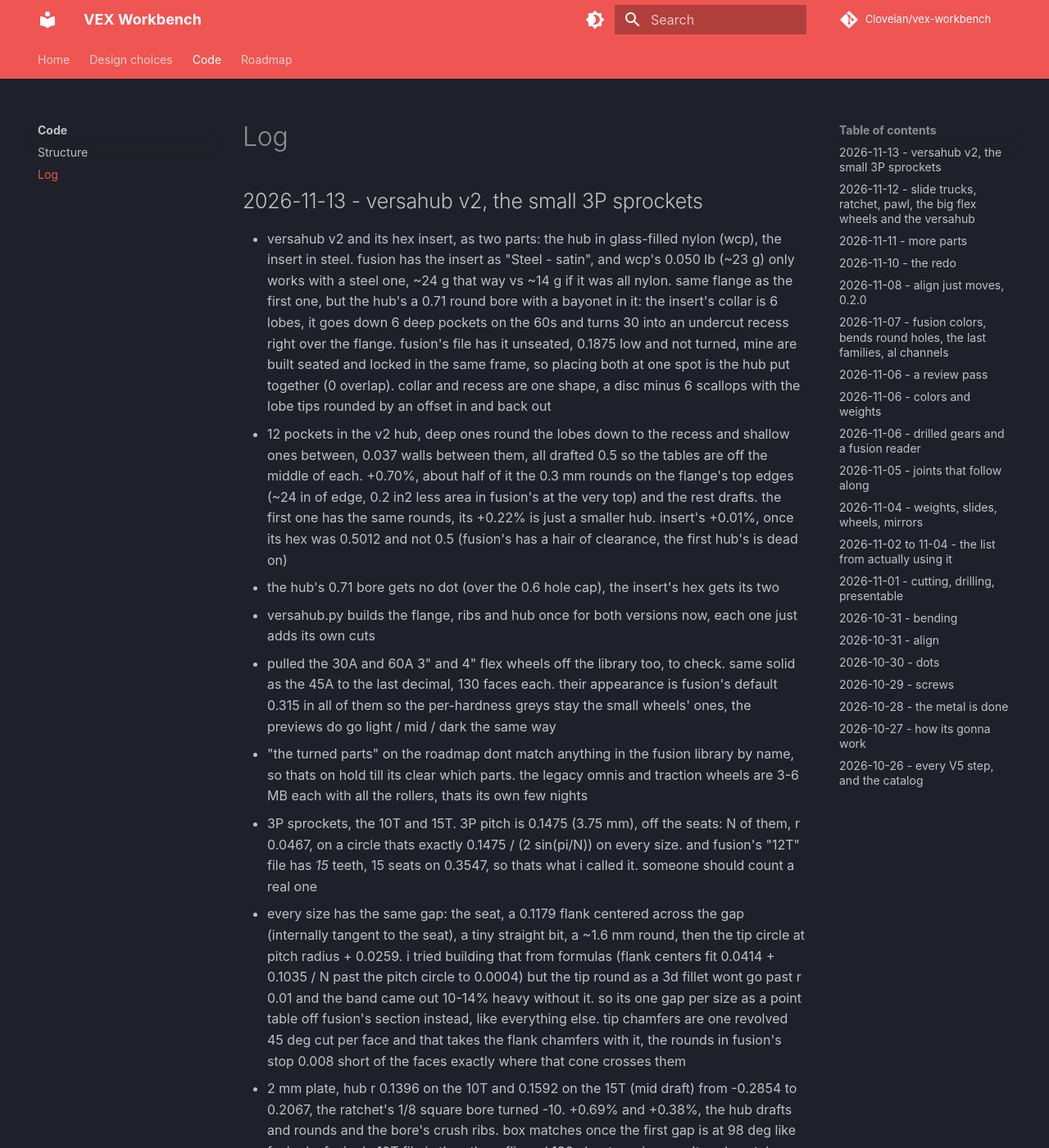
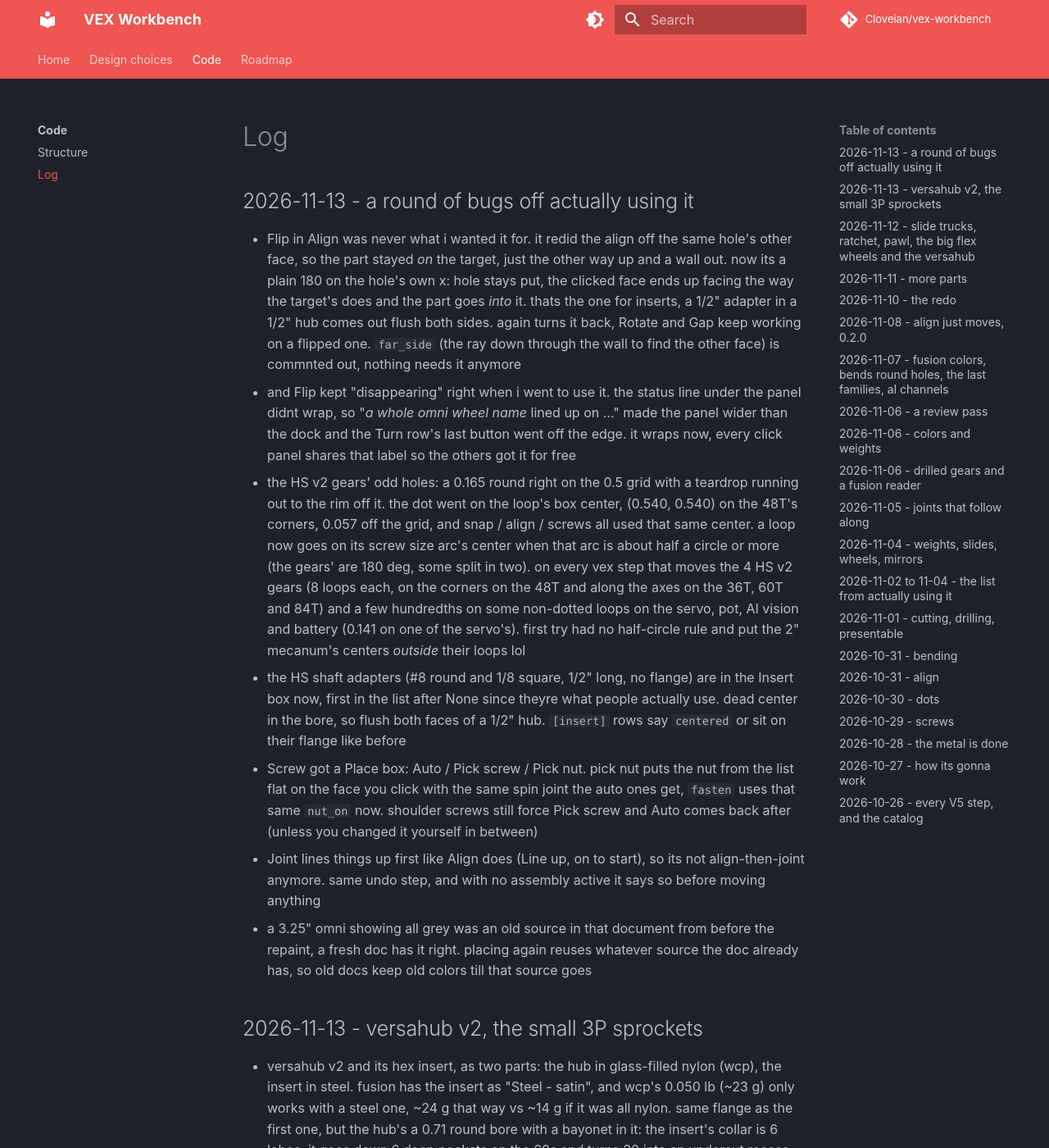
Before and after one commit to Cloveian/vex-workbench, an MkDocs documentation site: the page built from docs/code/log.md, in a window 1280 px wide and 1400 px high. Shown: the whole window at 82% size. Built offline with MkDocs 1.6.1 and Material for MkDocs 9.7.7, drawn with Linux system fonts in a browser that asks for light colours; comment, search, counter and statistics services are not loaded.

Commit message:
'"'"log" - the sequel' - the sequel" - the sequel' - the sequel

```diff
--- a/docs/code/log.md
+++ b/docs/code/log.md
@@ -1,4 +1,14 @@
 # Log
+
+## 2026-11-13 - a round of bugs off actually using it
+
+- Flip in Align was never what i wanted it for. it redid the align off the same hole's other face, so the part stayed *on* the target, just the other way up and a wall out. now its a plain 180 on the hole's own x: hole stays put, the clicked face ends up facing the way the target's does and the part goes *into* it. thats the one for inserts, a 1/2" adapter in a 1/2" hub comes out flush both sides. again turns it back, Rotate and Gap keep working on a flipped one. `far_side` (the ray down through the wall to find the other face) is commnted out, nothing needs it anymore
+- and Flip kept "disappearing" right when i went to use it. the status line under the panel didnt wrap, so "*a whole omni wheel name* lined up on ..." made the panel wider than the dock and the Turn row's last button went off the edge. it wraps now, every click panel shares that label so the others got it for free
+- the HS v2 gears' odd holes: a 0.165 round right on the 0.5 grid with a teardrop running out to the rim off it. the dot went on the loop's box center, (0.540, 0.540) on the 48T's corners, 0.057 off the grid, and snap / align / screws all used that same center. a loop now goes on its screw size arc's center when that arc is about half a circle or more (the gears' are 180 deg, some split in two). on every vex step that moves the 4 HS v2 gears (8 loops each, on the corners on the 48T and along the axes on the 36T, 60T and 84T) and a few hundredths on some non-dotted loops on the servo, pot, AI vision and battery (0.141 on one of the servo's). first try had no half-circle rule and put the 2" mecanum's centers *outside* their loops lol
+- the HS shaft adapters (#8 round and 1/8 square, 1/2" long, no flange) are in the Insert box now, first in the list after None since theyre what people actually use. dead center in the bore, so flush both faces of a 1/2" hub. `[insert]` rows say `centered` or sit on their flange like before
+- Screw got a Place box: Auto / Pick screw / Pick nut. pick nut puts the nut from the list flat on the face you click with the same spin joint the auto ones get, `fasten` uses that same `nut_on` now. shoulder screws still force Pick screw and Auto comes back after (unless you changed it yourself in between)
+- Joint lines things up first like Align does (Line up, on to start), so its not align-then-joint anymore. same undo step, and with no assembly active it says so before moving anything
+- a 3.25" omni showing all grey was an old source in that document from before the repaint, a fresh doc has it right. placing again reuses whatever source the doc already has, so old docs keep old colors till that source goes
 
 ## 2026-11-13 - versahub v2, the small 3P sprockets
 
```
